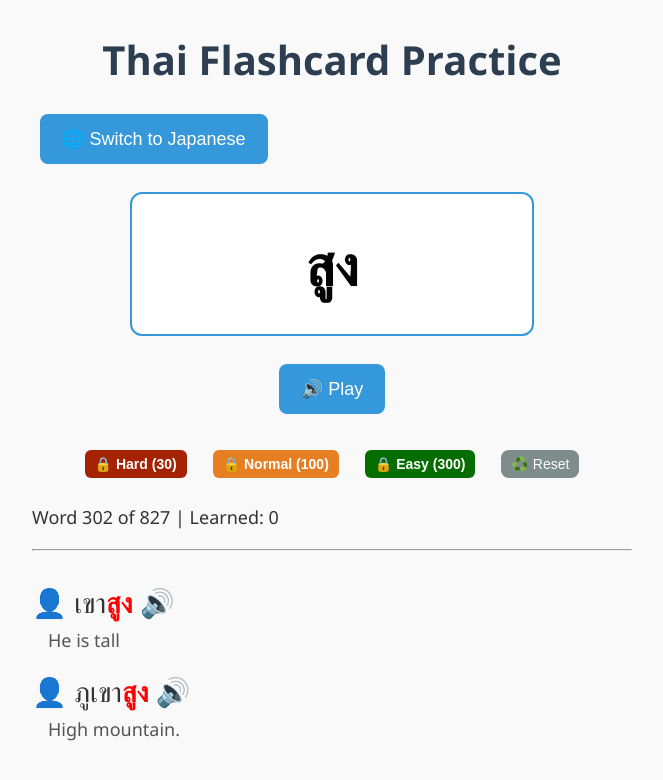
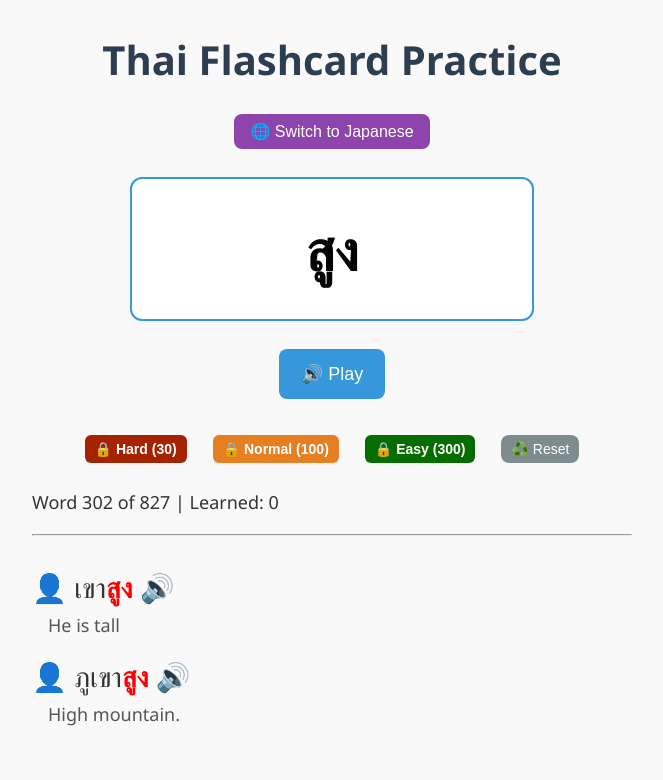
Before and after one commit to a09972026/thai-flashcard, a plain HTML site: page index.html in a window 1280 px wide. Shown: the whole page, without its empty margins (308-971 px from the left). Drawn offline with Linux system fonts and the light colour scheme.

Commit message:
Update style.css

```diff
--- a/style.css
+++ b/style.css
@@ -156,3 +156,15 @@ button:hover {
     font-size: 14px;
     padding: 6px 10px;
 }
+
+.language-switch {
+    display: flex;
+    justify-content: center;
+    margin-bottom: 12px;
+}
+
+#switchLangBtn {
+    background-color: #8e44ad;
+    font-size: 16px;
+    padding: 8px 16px;
+}
```
